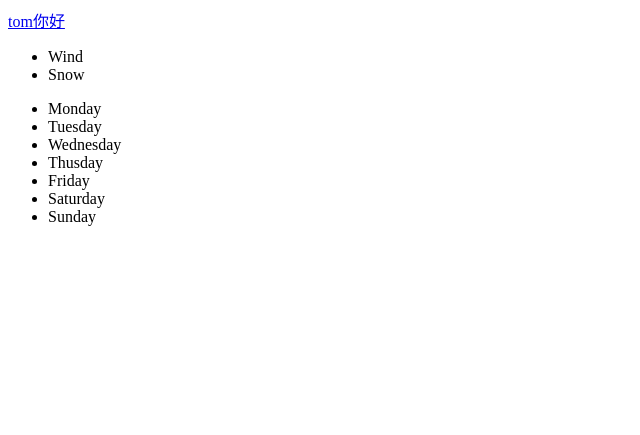
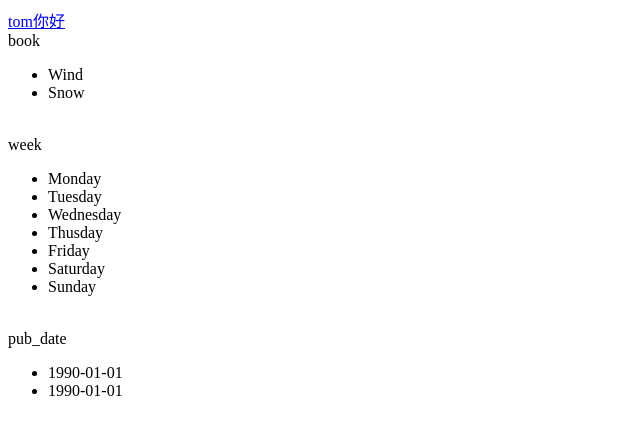
Before and after one commit to loudDD/dj, a Django app: page /index/ in a window 1280 px wide. Shown: the top 435 px of the page, without its empty margins (0-640 px from the left). Run offline with Django 3.2, Linux system fonts and the light colour scheme; data comes from the database, SQL or seed files in the repository.

Commit message:
add multiple ways to get data from db

```diff
--- a/book/models.py
+++ b/book/models.py
@@ -1,18 +1,25 @@
 from django.db import models
+
 
 # Create your models here.
 class BookInfo(models.Model):
     '''
     1.主键 当前可以自动生成
-
+    id,name,pub_data,commentcount,readcount
     '''
     name = models.CharField(max_length=10)
+    pub_date = models.DateField(default='1990-01-01')
+    commentcount = models.IntegerField(default=0)
+    readcount = models.IntegerField(default=0)
+
     def __str__(self):
         return self.name
 
-class PeopleInfo(models.Model):
-    name = models.CharField(max_length=10)
-    gender = models.BooleanField()
-    book = models.ForeignKey(BookInfo,on_delete=BookInfo)
-    def __str__(self):
-        return self.name
+
+# class PeopleInfo(models.Model):
+#     name = models.CharField(max_length=10)
+#     gender = models.BooleanField()
+#     book = models.ForeignKey(BookInfo, on_delete=BookInfo)
+#
+#     def __str__(self):
+#         return self.name
--- a/book/views.py
+++ b/book/views.py
@@ -1,14 +1,61 @@
+from datetime import datetime
+
 from django.http import HttpResponse
 from django.shortcuts import render
 from book.models import BookInfo
+from django.db.models import Q, F, Sum
+
+
 # Create your views here.
 
 def indexpage(request):
+    '''
+    #F对象，求 readcount 小于id
+    readcountlessOne = BookInfo.objects.filter(readcount__lt=F('id'))
+    #Q对象
+    les = BookInfo.objects.filter(Q(id__gt=1) & Q(readcount__gt=50))
+    # 聚合函数
+    sum = BookInfo.objects.aggregate(Sum('readcount'))
+    #排序 默认升序
+    BookInfo.objects.all().order_by('readcount')
+    BookInfo.objects.all().order_by('-readcount')
+    '''
+    # print(datetime.now())
+    # book = BookInfo.objects.all()
+    # book.delete()
+    # BookInfo.objects.create(
+    #     name="西游记",
+    #     pub_date=datetime.strptime("2020-01-01" , "%Y-%m-%d"),
+    #     commentcount=20,
+    #     readcount=32
+    # )
+    # BookInfo.objects.create(
+    #     name="红楼梦",
+    #     pub_date=datetime.strptime("2010-01-01" , "%Y-%m-%d"),
+    #     commentcount=24,
+    #     readcount=50
+    # )
+    # BookInfo.objects.create(
+    #     name="水浒传",
+    #     pub_date=datetime.strptime("2001-01-01" , "%Y-%m-%d"),
+    #     commentcount=2,
+    #     readcount=200
+    # )
+    # book = BookInfo(
+    #     name='三国演义',
+    #     pub_date=datetime.now(),
+    #     commentcount=43,
+    #     readcount=100
+    # )
+    # book.save()
     books = BookInfo.objects.all()
-    week = ["Monday","Tuesday","Wednesday","Thusday","Friday","Saturday","Sunday"]
+    times = books.filter(pub_date__isnull=False).values("pub_date")
+    time = [x['pub_date'].strftime('%Y-%m-%d ') for x in times]
+    week = ["Monday", "Tuesday", "Wednesday", "Thusday", "Friday", "Saturday", "Sunday"]
     context = {"name": "tom",
-               "books":books,
-               "week":week
+               "books": books,
+               "week": week,
+               'pub_date': time,
                }
 
     return render(request, "index.html", context)
--- a/bookmanager/__init__.py
+++ b/bookmanager/__init__.py
@@ -0,0 +1,3 @@
+import pymysql
+pymysql.version_info = (1, 4, 13, "final", 0)
+pymysql.install_as_MySQLdb()
--- a/templates/index.html
+++ b/templates/index.html
@@ -7,11 +7,14 @@
 <body>
 
 <a href="/templates/date.html">{{ name}}你好</a>
+<div>book</div>
 <ul>
     {% for book in books %}
     <li>{{ book.name }}</li>
     {% endfor %}
 </ul>
+<br>
+<div>week</div>
 <ul>
 
     {% for day in week %}
@@ -19,5 +22,13 @@
     {% endfor %}
 
 </ul>
+<br>
+<div>pub_date</div>
+<ul>
+    {% for date in pub_date %}
+    <li>{{ date }}</li>
+    {% endfor %}
+
+</ul>
 </body>
 </html>
```
Also changed, not shown: bookmanager/settings.py (+8 -2 lines), readme.md.
